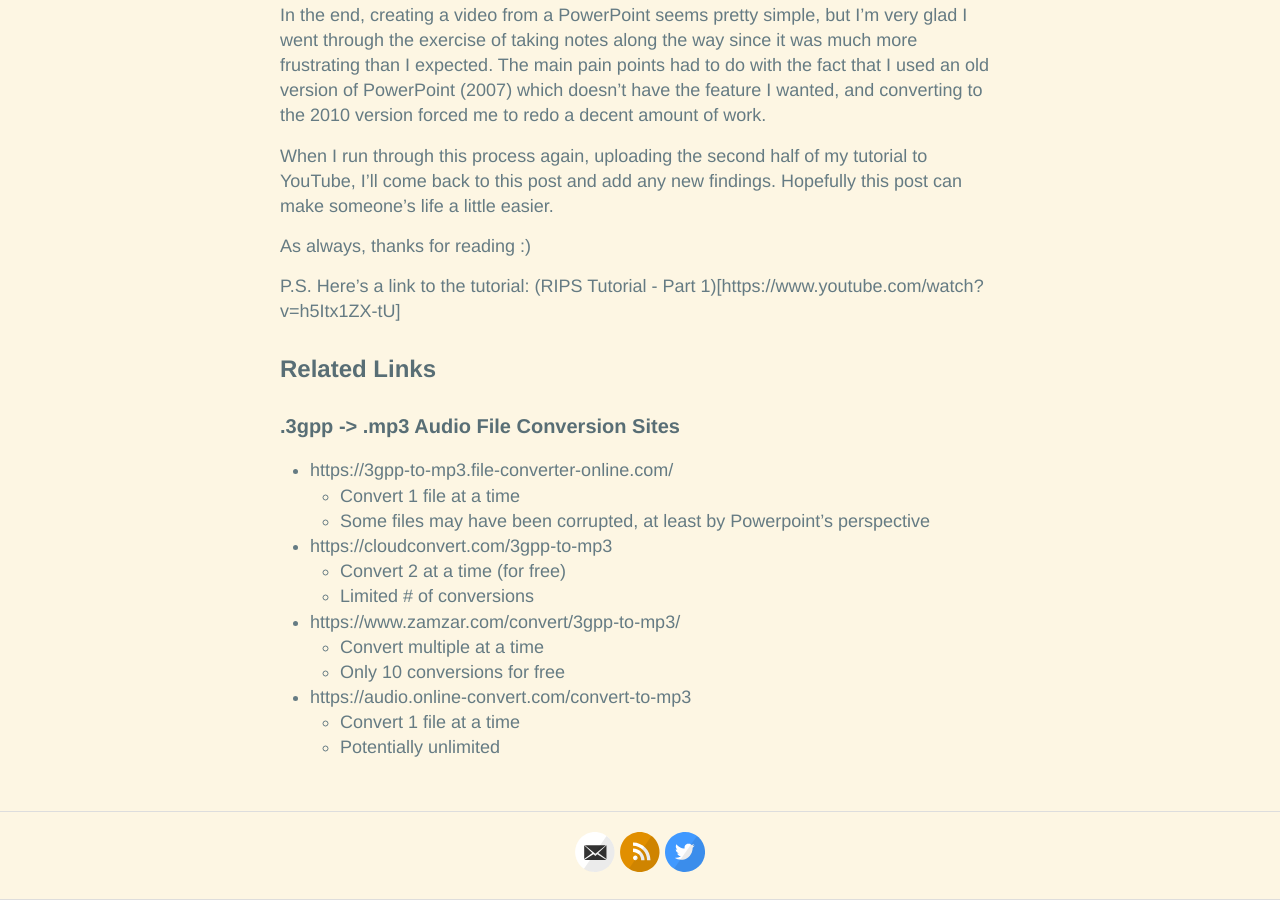
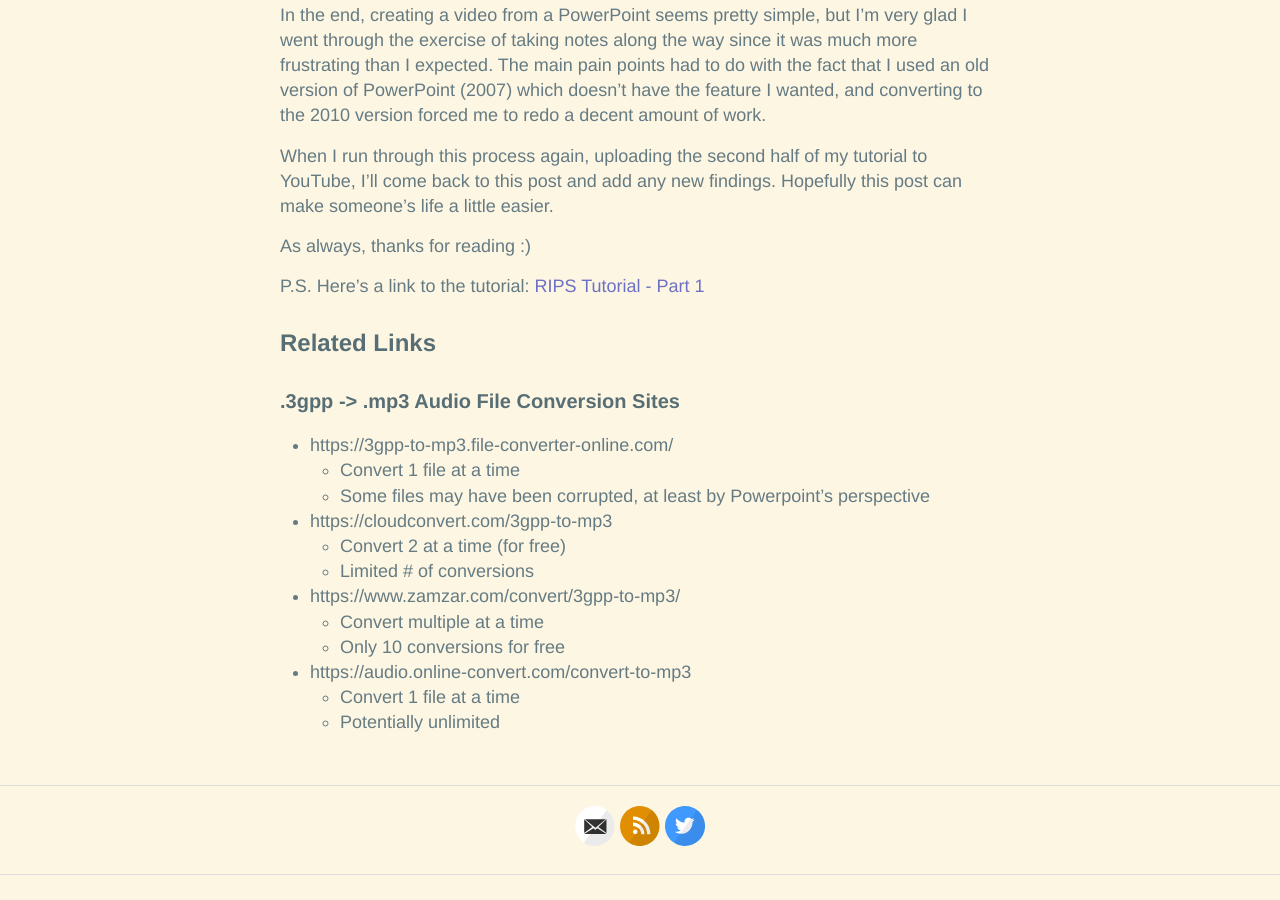
Before and after one commit to hencefarthing/hencefarthing.github.io, a Jekyll site: the page built from _posts/2018/05/2018-05-22-PowerPoint-to-Youtube-Guide.md, in a window 1280 px wide and 900 px high, scrolled down 4638 px. Built offline with Jekyll 4.4.1, drawn with Linux system fonts in a browser that asks for light colours; after the commit the page ends 5513 px from its top, so only the background shows below that.

Commit message:
fixed link format

```diff
--- a/_posts/2018/05/2018-05-22-PowerPoint-to-Youtube-Guide.md
+++ b/_posts/2018/05/2018-05-22-PowerPoint-to-Youtube-Guide.md
@@ -87,7 +87,7 @@ When I run through this process again, uploading the second half of my tutorial
 
 As always, thanks for reading :)
 
-P.S. Here's a link to the tutorial: (RIPS Tutorial - Part 1)[https://www.youtube.com/watch?v=h5Itx1ZX-tU]
+P.S. Here's a link to the tutorial: [RIPS Tutorial - Part 1](https://www.youtube.com/watch?v=h5Itx1ZX-tU)
 
 ## Related Links
 
```
